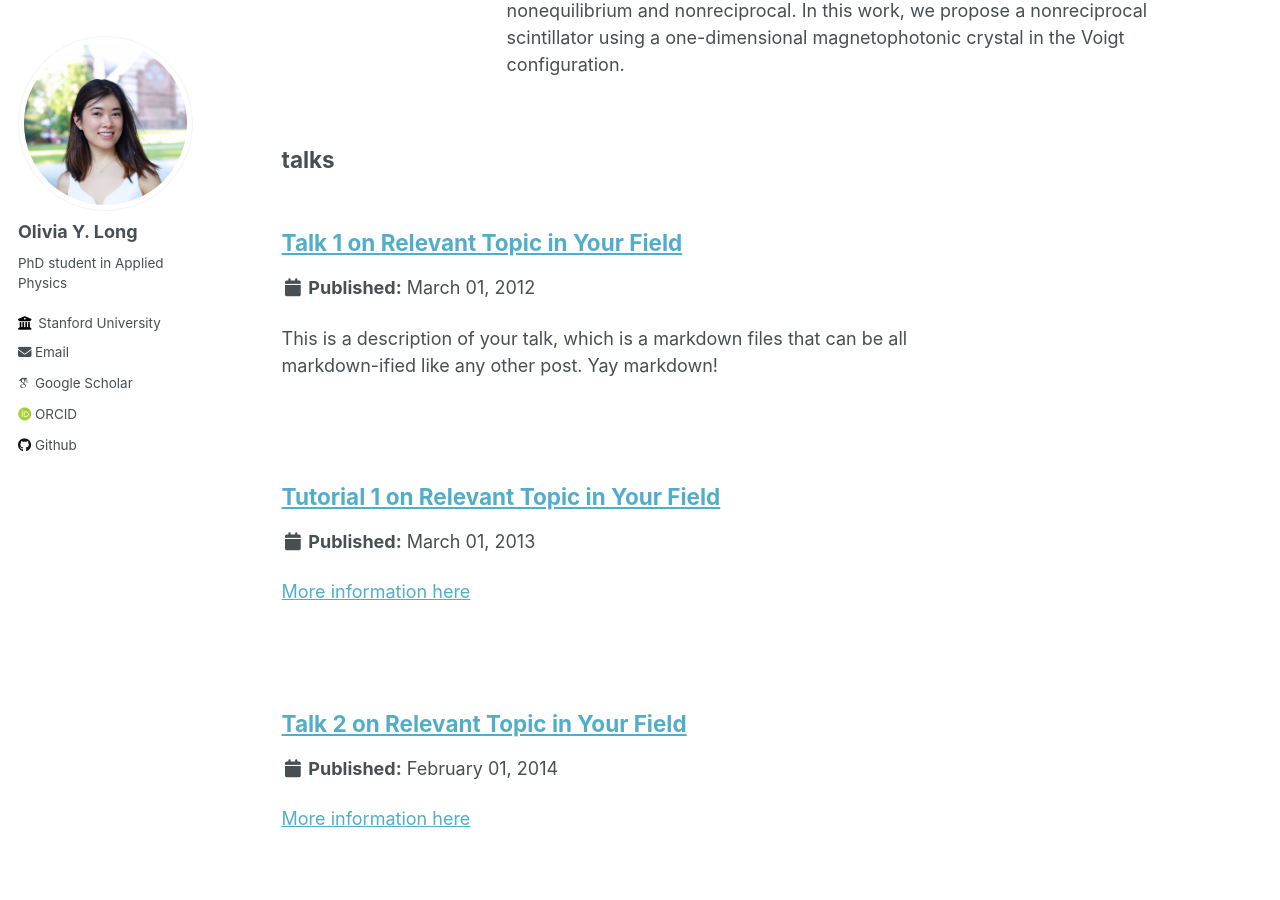
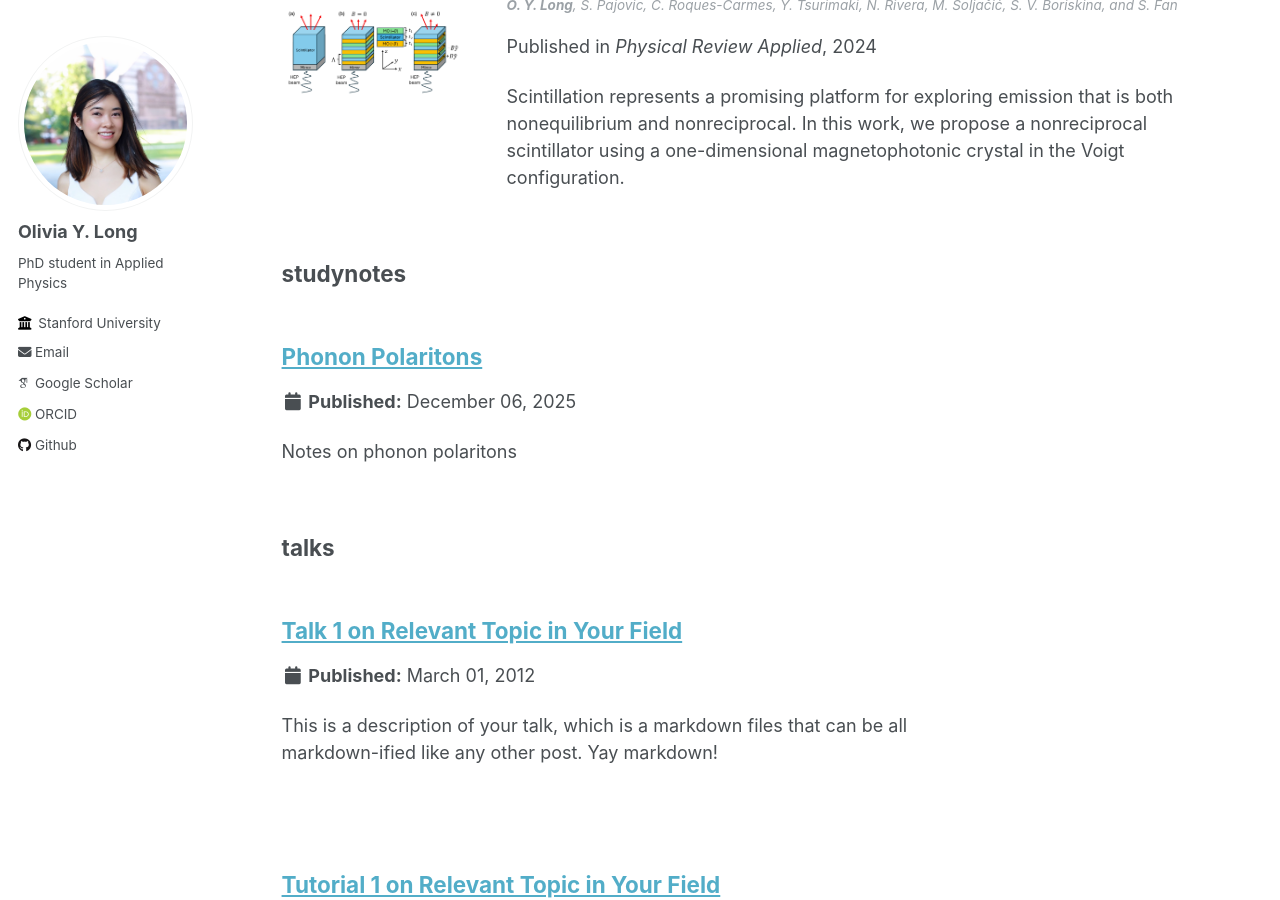
Before and after one commit to oliviaylong/oliviaylong.github.io, a Jekyll site: the page built from _pages/sitemap.md, in a window 1280 px wide and 900 px high, scrolled down 5759 px. Built offline with Jekyll 4.4.1, drawn with Linux system fonts in a browser that asks for light colours; some web fonts are replaced; some of the changed text lies outside the part shown.

Commit message:
added study notes

```diff
--- a/_config.yml
+++ b/_config.yml
@@ -211,6 +211,9 @@ collections:
   talks:
     output: true
     permalink: /:collection/:path/
+  studynotes:                # ← NEW
+    output: true
+    permalink: /studynotes/:path/
 
 
 # Defaults
@@ -251,6 +254,15 @@ defaults:
       author_profile: true
       share: true
       comments: true
+  # _studynotes
+  - scope:
+      path: ""
+      type: studynotes
+    values:
+      layout: single
+      author_profile: true
+      share: true
+      comments: true   # or true if you want
   # _portfolio
   - scope:
       path: ""
--- a/_data/navigation.yml
+++ b/_data/navigation.yml
@@ -1,5 +1,8 @@
 # main links links
 main:
+  - title: "About Me"
+    url: /
+
   - title: "Research"
     url: /publications/
 
@@ -8,6 +11,9 @@ main:
 
   #- title: "Teaching"
   #  url: /teaching/
+
+  - title: "Study Notes"
+    url: /studynotes/
 
   #- title: "Portfolio"
   #  url: /portfolio/
--- /dev/null
+++ b/_studynotes/phonon_polaritons.md
@@ -0,0 +1,11 @@
+---
+title: "Phonon Polaritons"
+collection: studynotes
+math: true
+toc: true
+toc_sticky: true
+categories: [Photonics]
+excerpt: "Notes on phonon polaritons"
+---
+
+test test
```
Also changed, not shown: _pages/studynotes.md (added, +12 -0 lines).
